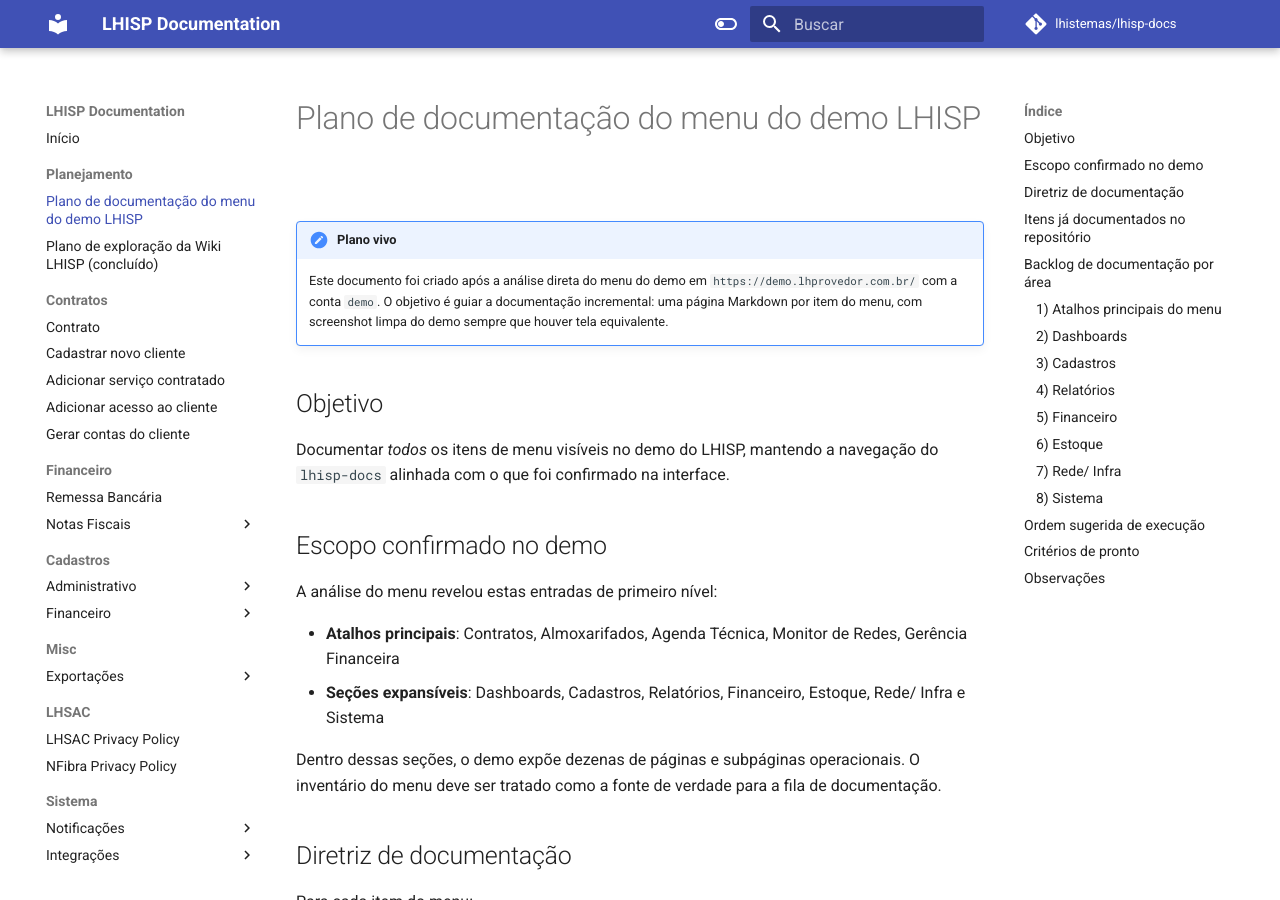
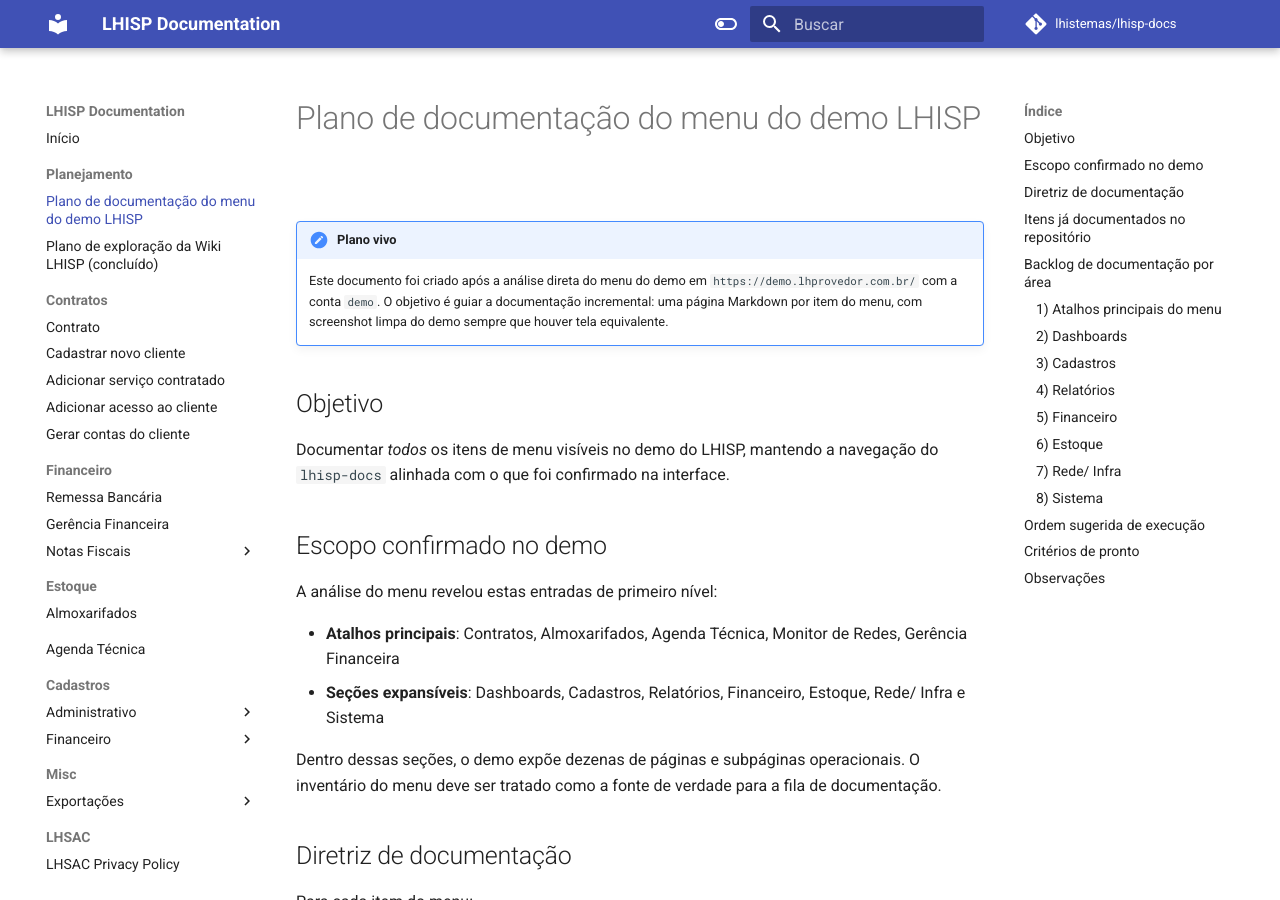
Before and after one commit to leandro-costa-oliveira/lhisp-docs, an MkDocs documentation site: the page built from docs/planejamento/plano-documentacao-menu-demo.md, in a window 1280 px wide and 900 px high. Built offline with MkDocs 1.6.1 and Material for MkDocs 9.7.7, drawn with Linux system fonts in a browser that asks for light colours; comment, search, counter and statistics services are not loaded.

Commit message:
docs: add Almoxarifados documentation

```diff
--- a/docs/planejamento/plano-documentacao-menu-demo.md
+++ b/docs/planejamento/plano-documentacao-menu-demo.md
@@ -51,10 +51,10 @@
 Criar páginas para os atalhos diretos do topo do menu:
 
 - [x] Contratos
-- [ ] Almoxarifados
-- [ ] Agenda Técnica
+- [x] Almoxarifados
+- [x] Agenda Técnica
 - [ ] Monitor de Redes
-- [ ] Gerência Financeira
+- [x] Gerência Financeira
 
 ### 2) Dashboards
 
@@ -84,7 +84,7 @@
 
 #### Estoque
 
-- [ ] Almoxarifados
+- [x] Almoxarifados
 - [ ] Categorias
 - [ ] Produtos
 - [ ] Kits
@@ -115,7 +115,7 @@
 
 ### 5) Financeiro
 
-- [ ] Gerência Financeira
+- [x] Gerência Financeira
 - [ ] Impressão de Carnês
 - [ ] Remessa Bancária *(já documentado)*
 - [ ] Retorno Bancário
--- a/mkdocs.yml
+++ b/mkdocs.yml
@@ -67,8 +67,12 @@
       - Gerar contas do cliente: contratos/gerar-contas-cliente.md
   - Financeiro:
       - Remessa Bancária: financeiro/remessa-bancaria.md
+      - Gerência Financeira: financeiro/gerencia-financeira.md
       - Notas Fiscais:
           - NFCom: financeiro/nf-com.md
+  - Estoque:
+      - Almoxarifados: estoque/almoxarifados.md
+  - Agenda Técnica: agenda-tecnica/agenda-tecnica.md
   - Cadastros:
       - Administrativo:
           - Documentos: cadastros/administrativo/documentos.md
```
Also changed, not shown: docs/estoque/almoxarifados.md (added, +83 -0 lines), docs/assets/screenshots/almoxarifados/almoxarifados.png (added), 1 other file.
